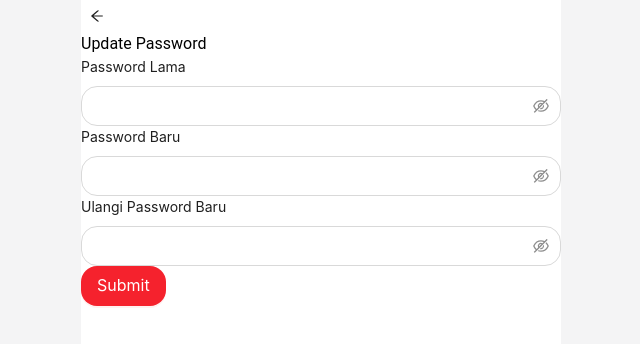
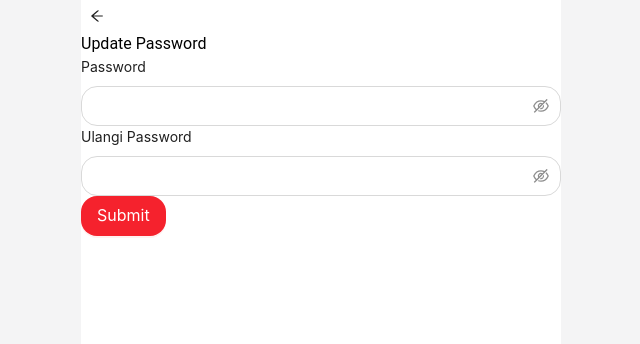
Before and after one commit to SofyanArdiansyah888/daihatsu-mobile, a React (Vite) app: page /profil/update-password in a window 1280 px wide. Shown: the top 344 px of the page, without its empty margins (319-959 px from the left). Built offline with nearby package versions, Linux system fonts and the light colour scheme; no server answers.

Commit message:
fix: api call strategy

```diff
--- a/src/components/form/form-input.tsx
+++ b/src/components/form/form-input.tsx
@@ -22,6 +22,7 @@ interface IFormSelect {
     size?: SizeType,
     rules?: RuleObject[] | RuleRender[],
     layout?: FormItemLayout
+    dependencies?: string[]
 }
 
 export default function FormInput({
@@ -35,9 +36,11 @@ export default function FormInput({
                                       help,
                                       disabled = false,
                                       size = "middle",
-                                      layout = "vertical"
+                                      layout = "vertical",
+                                      dependencies = []
                                   }: IFormSelect) {
-    return <Form.Item name={name} label={label} layout={layout} help={help} rules={rules} className={"!capitalize"}>
+    return <Form.Item name={name} label={label} layout={layout} help={help} rules={rules} dependencies={dependencies}
+                      className={"!capitalize"}>
         {
             type === "number" ?
                 <InputNumber
--- a/src/pages/patroli/component/riwayat-checkpoint-modal.tsx
+++ b/src/pages/patroli/component/riwayat-checkpoint-modal.tsx
@@ -34,9 +34,8 @@ export default function RiwayatCheckpointModal({isOpen, handleGroupModal, select
     })
 
     const {mutate: update, isPending: updateLoading} = usePut({
-        id: selectedData?.id,
         name: 'shift',
-        endpoint: '/shift',
+        endpoint: `/shift/${selectedData?.id}`,
         onSuccess: async () => {
             handleGroupModal("modal", false)
         }
--- a/src/pages/profil/update-password.tsx
+++ b/src/pages/profil/update-password.tsx
@@ -1,38 +1,44 @@
 import {IonContent, IonPage} from "@ionic/react";
 import React from "react";
-import {Button, Form} from "antd";
+import {Button, Form, message} from "antd";
 import {useHistory} from "react-router";
 import NavHeader from "../../components/nav-header";
 import FormInput from "../../components/form/form-input";
-import {usePost} from "../../hooks/useApi";
+import {usePut} from "../../hooks/useApi";
+import {useAuth} from "../../providers/AuthProvider";
 
 
 export default function UpdatePasswordPage() {
     const [form] = Form.useForm<FormData>();
     const history = useHistory()
-    const {mutate, isPending} = usePost({
-        name: 'login',
-        endpoint: '/login',
-        withMessage: true,
-        errorMessage: "Server error!",
-        onSuccess: async () => {
-            history.push("/profil")
+    const {user, setUser} = useAuth()
+    const {mutate, isPending} = usePut({
+        name: 'user',
+        endpoint: `/user/${user?.id}/reset-password`,
+        onSuccess: async ({data}: any) => {
+            setUser(data)
+            message.success("Berhasil mengupdate password!")
         },
+        onError: () => {
+            message.error("Gagal mengupdate password!")
+        }
     })
+
     function handleBack() {
         history.replace("/profil")
     }
 
 
-
-    function handleSubmit(){
-
+    function handleSubmit(value: any) {
+        mutate({
+            ...value
+        })
     }
 
     return <IonPage>
         <IonContent scrollY={true}>
             <main className={"px-4 py-2 "}>
-                <NavHeader handleClick={handleBack} title={"Update Password"} />
+                <NavHeader handleClick={handleBack} title={"Update Password"}/>
 
                 <Form
                     form={form}
@@ -41,16 +47,37 @@ export default function UpdatePasswordPage() {
                     onFinish={handleSubmit}
                 >
                     <section className={"!space-y-4 py-2"}>
-                    <FormInput name={"password"} label={"Password Lama"} size={"large"} type={"password"}/>
-                    <FormInput name={"password"} label={"Password Baru"} size={"large"} type={"password"}/>
-                    <FormInput name={"password"} label={"Ulangi Password Baru"} size={"large"} type={"password"}/>
+                        <FormInput
+                            name={"password"}
+                            label={"Password"}
+                            size={"large"}
+                            type={"password"}
+                        />
+                        <FormInput
+                            name={"confirm_password"}
+                            label={"Ulangi Password"}
+                            dependencies={['password']}
+                            rules={[
+                                ({getFieldValue}) => ({
+                                    validator(_, value) {
+                                        if (!value || getFieldValue('password') === value) {
+                                            return Promise.resolve();
+                                        }
+                                        return Promise.reject(new Error('Password tidak sama!'));
+                                    },
+                                })
+                            ]}
+                            size={"large"}
+                            type={"password"}
+                        />
                         <Button
                             size={"large"}
                             type={"primary"}
                             className={"w-full"}
                             htmlType={"submit"}
-                        loading={isPending}
-                    >Submit</Button>
+                            loading={isPending}>
+                            Submit
+                        </Button>
                     </section>
                 </Form>
 
```
Lines whose indentation alone changed are shown as unchanged.
